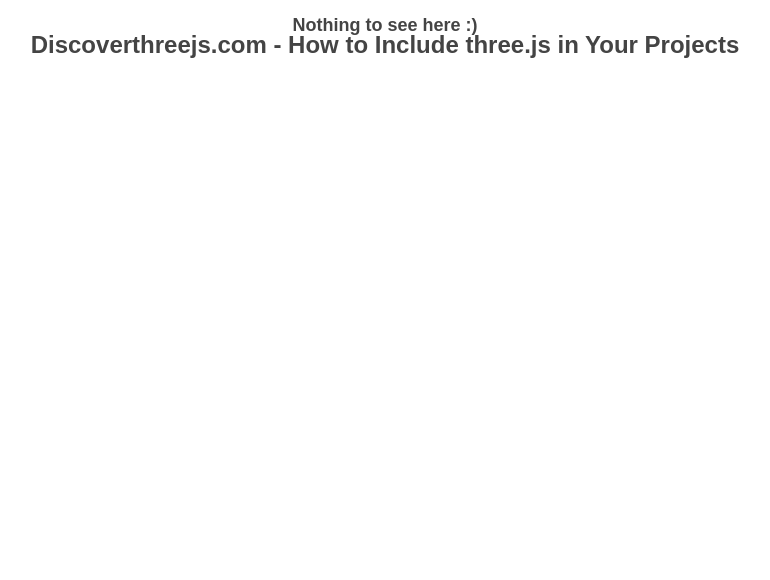
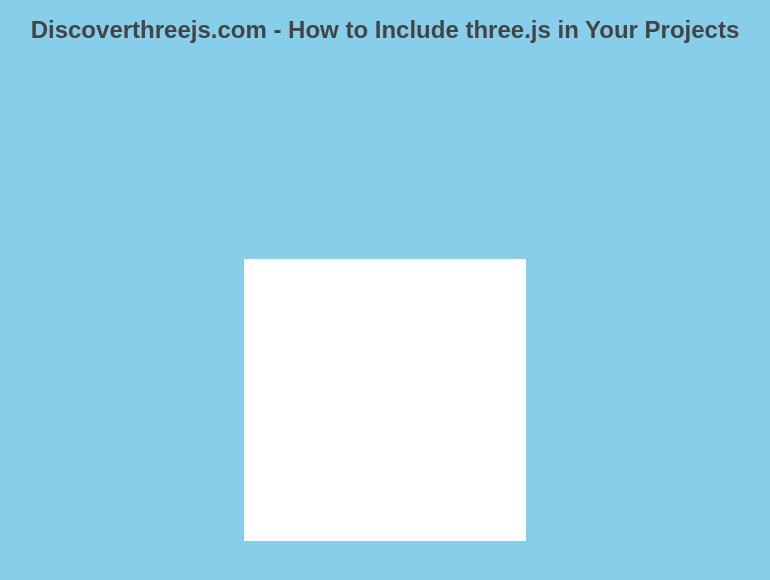
Before and after one commit to Hex09AF/3js, a plain HTML site: page index.html in a window 1280 px wide. Shown: the whole page, without its empty margins (255-1025 px from the left). Drawn offline with nearby package versions, Linux system fonts and the light colour scheme.

Commit message:
first-steps/first-scene

```diff
--- a/index.html
+++ b/index.html
@@ -1,15 +1,20 @@
 <!DOCTYPE html>
 <html>
+  <head>
+    <title>
+      Discoverthreejs.com - How to Include three.js in Your Projects
+    </title>
 
-<head>
-  <title>Discoverthreejs.com - How to Include three.js in Your Projects</title>
-
-  <meta name="viewport" content="width=device-width, initial-scale=1">
+    <meta name="viewport" content="width=device-width, initial-scale=1" />
     <meta charset="UTF-8" />
 
-  <link rel="icon" href="https://discoverthreejs.com/favicon.ico" type="image/x-icon">
+    <link
+      rel="icon"
+      href="https://discoverthreejs.com/favicon.ico"
+      type="image/x-icon"
+    />
 
-  <link href="./styles/main.css" rel="stylesheet" type="text/css">
+    <link href="./styles/main.css" rel="stylesheet" type="text/css" />
 
     <script type="module" src="./src/main.js"></script>
   </head>
@@ -17,7 +22,6 @@
   <body>
     <h1>Discoverthreejs.com - How to Include three.js in Your Projects</h1>
 
-  <h2>Nothing to see here :)</h2>
+    <div id="scene-container"></div>
   </body>
-
 </html>
--- a/src/main.js
+++ b/src/main.js
@@ -1 +1,92 @@
-// import three.js here
+/**
+Day 1: https://discoverthreejs.com/book/first-steps/first-scene/
+
+Initial Setup
+Create the Scene
+Create the Camera
+Create a Visible Object
+Create the Renderer
+Render the Scene
+
+Note:
+- You (Usually) Need a Light to See
+-  The scene is a holder for everything we can see.
+ You can think of it as a “tiny universe” in which all your 3D objects live.
+ The three.js class we use to create a scene is simply called Scene.
+ The constructor takes no parameters.
+
+- The geometry defines the shape of the mesh.
+
+- To view the scene using perspective projection, we use the PerspectiveCamera.
+
+- The material defines how the surface of the mesh looks.
+
+- Meshes are the most common kind of visible object used in 3D computer graphics
+ and are used to display all kinds of 3D objects -
+ cats and dogs and humans and trees and buildings and flowers and mountains can all be represented using a mesh.
+
+- If the scene is a tiny universe,
+ and the camera is a telescope pointed at that universe,
+ then the renderer is an artist who looks through the telescope and draws what they see
+
+- We also need to tell the renderer what the pixel ratio of the device’s screen is.
+This is required to prevent blurring on HiDPI displays (also known as retina displays).
+ */
+
+import {
+  BoxGeometry,
+  Color,
+  Mesh,
+  MeshBasicMaterial,
+  PerspectiveCamera,
+  Scene,
+  WebGLRenderer,
+} from "https://cdn.skypack.dev/three";
+
+// Get a reference to the container element that will hold our scene
+const container = document.querySelector("#scene-container");
+
+// create a Scene
+const scene = new Scene();
+
+// Set the background color
+scene.background = new Color("skyblue");
+
+// Create a camera
+const fov = 35; // AKA Field of View
+const aspect = container.clientWidth / container.clientHeight;
+const near = 0.1; // the near clipping plane
+const far = 100; // the far clipping plane
+
+const camera = new PerspectiveCamera(fov, aspect, near, far);
+
+// every object is initially created at ( 0, 0, 0 )
+// move the camera back so we can view the scene
+camera.position.set(0, 0, 10);
+
+// create a geometry
+const geometry = new BoxGeometry(2, 2, 2);
+
+// create a default (white) Basic material
+const material = new MeshBasicMaterial();
+
+// create a Mesh containing the geometry and material
+const cube = new Mesh(geometry, material);
+
+// add the mesh to the scene
+scene.add(cube);
+
+// create the renderer
+const renderer = new WebGLRenderer();
+
+// next, set the renderer to the same size as our container element
+renderer.setSize(container.clientWidth, container.clientHeight);
+
+// finally, set the pixel ratio so that our scene will look good on HiDPI displays
+renderer.setPixelRatio(window.devicePixelRatio);
+
+// add the automatically created <canvas> element to the page
+container.append(renderer.domElement);
+
+// render, or 'create a still image', of the scene
+renderer.render(scene, camera);
```
Lines whose indentation alone changed are shown as unchanged.
